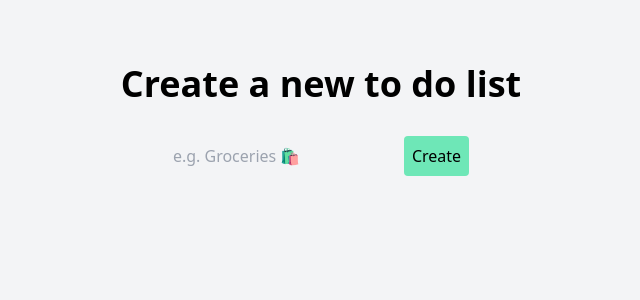
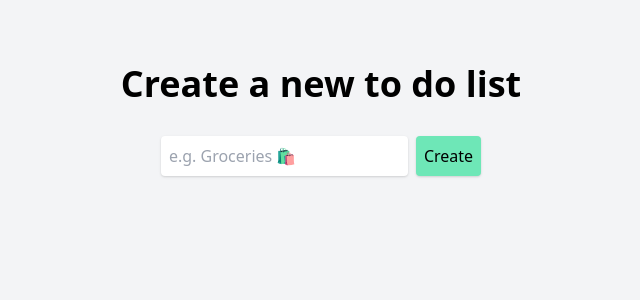
Before and after one commit to jstolwijk/scuffed-to-do-list, a React (Create React App) app: page / in a window 1280 px wide. Shown: the top 300 px of the page, without its empty margins (319-959 px from the left). Built offline with nearby package versions, Linux system fonts and the light colour scheme.

Commit message:
improve ux for create todo list box

```diff
--- a/src/Home.tsx
+++ b/src/Home.tsx
@@ -45,9 +45,9 @@ const Home = () => {
               required
               value={newListName}
               onChange={(e) => setNewListName(e.target.value)}
-              className="bg-gray-100"
+              className="bg-white rounded p-2 shadow"
             ></input>
-            <button className="bg-green-300 p-2 rounded" type="submit">
+            <button className="ml-2 bg-green-300 p-2 rounded shadow" type="submit">
               Create
             </button>
           </form>
```
